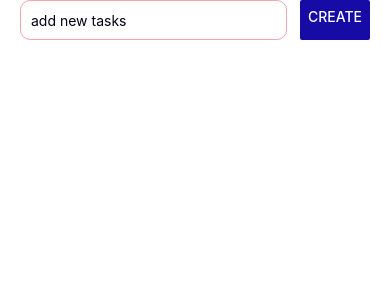
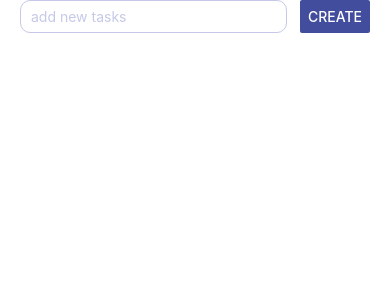
Before and after one commit to Shaggie1990/miAPP1, a React Native app: screen / in a window 390 px wide. Shown: the top 300 px of the page. Built offline with nearby package versions, Linux system fonts and the light colour scheme.

Commit message:
add feature change color when focus input change

```diff
--- a/App.js
+++ b/App.js
@@ -1,22 +1,35 @@
-import { StyleSheet, Text, View, TextInput, Button, StatusBar, Platform, SafeAreaView } from 'react-native';
+import { StyleSheet, Text, View, TextInput, Button, StatusBar, SafeAreaView } from 'react-native';
 import { styles } from './styles';
+import { useState } from 'react';
+
 export default function App() {
+  const [borderColor, setBorderColor] = useState('#C5C9E7')
+
+  const onHandlerFocus = () => {
+    setBorderColor('#424D9E')
+  }
+
+  const onHandlerBlur = () => {
+    setBorderColor('#C5C9E7')
+  }
   return (
     <SafeAreaView style={styles.safeArea}>
       <View style={styles.container}>
-        <View style={styles.imputContainer}>
-          <TextInput style={styles.input}
-          placeholder='add new tasks'
-          autoCapitalize='none'
-          autoCorrect={false}
-          cursorColor='#A8577E'
-          selectionColor='#E2E4F3'
-          placeholderTextColor='#030113'
+        <View style={styles.inputContainer}>
+          <TextInput
+            style={[styles.input, { borderColor: borderColor}]}
+            placeholder='add new tasks'
+            autoCapitalize='none'
+            autoCorrect={false}
+            cursorColor='#424D9E'
+            selectionColor='#D4D7ED'
+            placeholderTextColor='#C5C9E7'
+            onFocus={onHandlerFocus}
+            onBlur={onHandlerBlur}
           />
-          <Button title='Create' color='#160BA4' />
+          <Button title='Create' color='#424D9E' />
         </View>
       </View>
     </SafeAreaView>
-
   );
 }
--- a/styles.js
+++ b/styles.js
@@ -1,6 +1,4 @@
 import { StyleSheet, StatusBar } from "react-native";
-
-
 export const styles = StyleSheet.create({
     safeArea: {
         flex: 1,
@@ -9,10 +7,9 @@ export const styles = StyleSheet.create({
         flex: 1,
         backgroundColor: '#fff',
         marginHorizontal: 20,
-        paddingTop: StatusBar.currentHeight,
-
+        paddingTop: StatusBar.currentHeight
     },
-    imputContainer: {
+    inputContainer: {
         flexDirection: 'row',
         justifyContent: 'space-between',
     },
@@ -21,9 +18,7 @@ export const styles = StyleSheet.create({
         borderWidth: 1,
         borderRadius: 10,
         paddingHorizontal: 10,
-        color: '#160BA4',
-        height: 40,
-        borderColor: '#F4A5AE',
+        color: '#212121',
         fontSize: 14,
     }
 });
```
